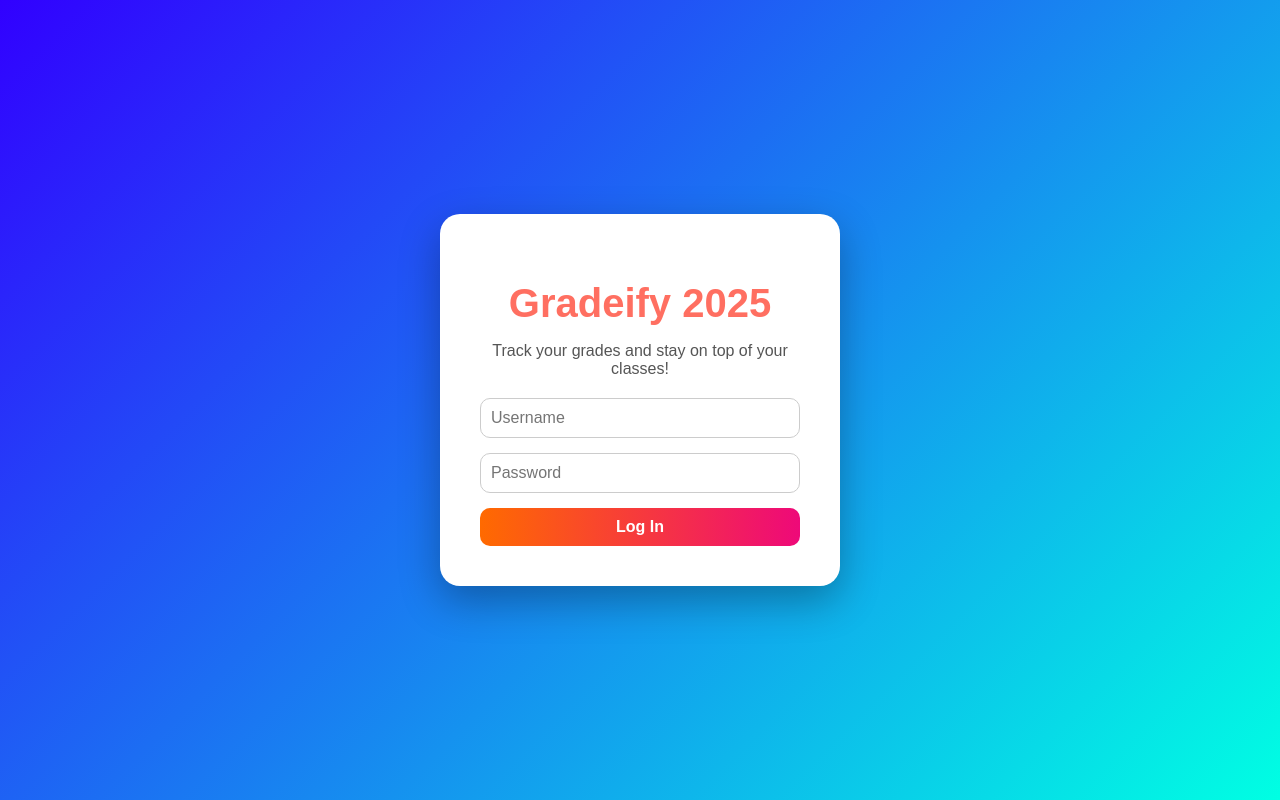
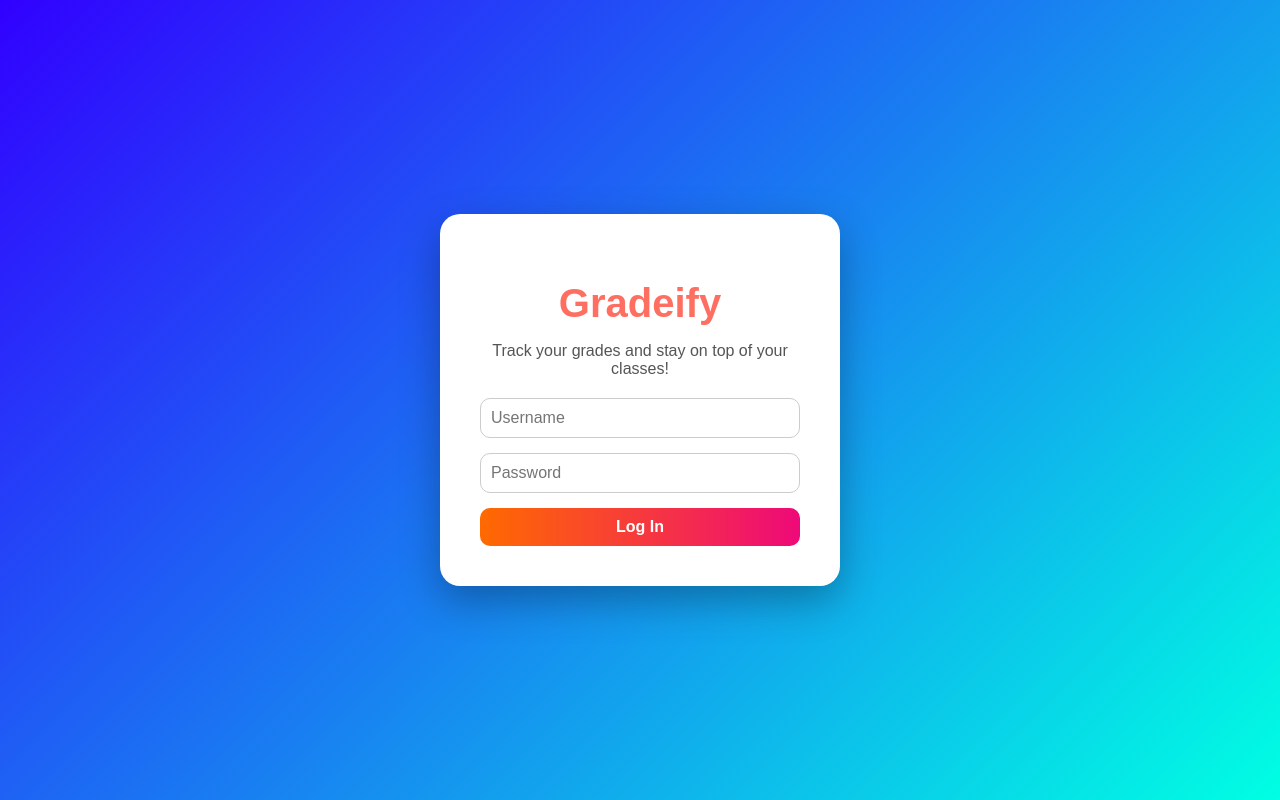
Before and after one commit to LukasChu2008/Gradeify-2025, a React (Vite) app: page / in a window 1280 px wide. Built offline with nearby package versions, Linux system fonts and the light colour scheme.

Commit message:
took out 2025 in title

```diff
--- a/src/App.jsx
+++ b/src/App.jsx
@@ -20,7 +20,7 @@ export default function App() {
     <div className="app-container">
       {!isLoggedIn ? (
         <div className="login-page">
-          <h1 className="title">Gradeify 2025</h1>
+          <h1 className="title">Gradeify</h1>
           <p className="subtitle">Track your grades and stay on top of your classes!</p>
           <form onSubmit={handleLogin} className="login-form">
             <input
```
